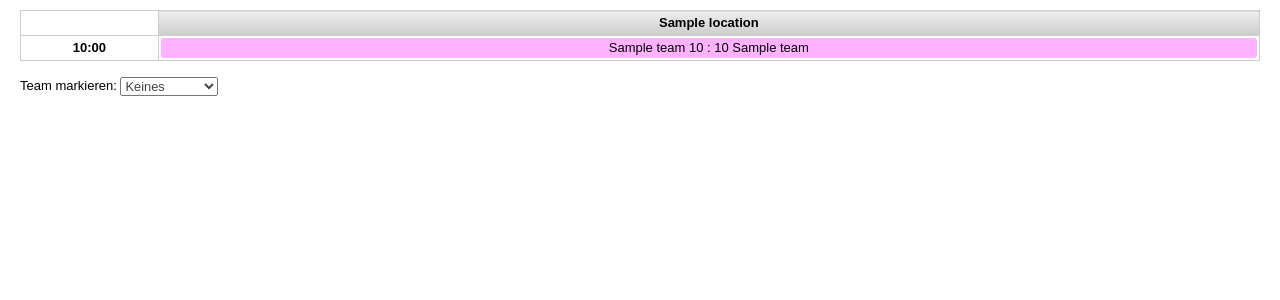
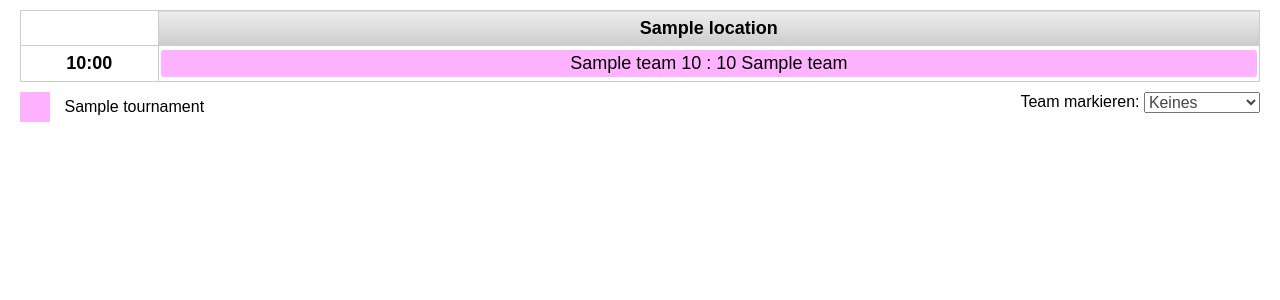
Before and after one commit to gloggi/habatu, a Django app: template habatu/templates/tournament/table_edit.html in a window 1280 px wide. Shown: the part 75-375 px from the top of the page. Run offline with Django 3.2, Linux system fonts and the light colour scheme; the template is opened without the code that fills it: values that come from a table or form of the project are taken from there, others are empty; tables that the repository leaves empty hold one stand-in row (values such as "Sample post"); parts of the project's set-up code (start-up, migrations or seed data) failed here and were passed over; some libraries are stand-ins or nearby versions.

Commit message:
tournament color legend

```diff
--- a/habatu/media/css/style.css
+++ b/habatu/media/css/style.css
@@ -100,6 +100,11 @@ table.stats_table th {
   height: 20px;
   padding: 2px;
   vertical-align:middle;
+  font-size: 18px;
+}
+
+#timetable th {
+  padding: 6px 0;
 }
 
 #timetable th.time {
@@ -132,6 +137,28 @@ tr.current th, tr.current td {
     background: #FFFFD9;
 }
 
+.tools {
+    margin-top: 10px;
+    font-size: 16px;
+}
+
+.marker {
+    float: right;
+}
+
+.tournament_label {
+    display: inline-block;
+    padding: 0 10px;
+}
+
+.legend .square {
+    display: inline-block;
+    position: relative;
+    top: 10px;
+    margin-top: -10px;
+    width: 30px;
+    height: 30px;
+}
 
 a.add_game {
     display: block;
--- a/habatu/templates/tournament/table_edit.html
+++ b/habatu/templates/tournament/table_edit.html
@@ -21,8 +21,9 @@
     {% endfor %}
   </tr>
 </table>
-<br/>
-<p>
+
+<div class="tools">
+    <span class="marker">
       Team markieren:
       <select id="teammarker">
         <option value="0">Keines</option>
@@ -30,6 +31,13 @@
           <option value="{{ team.id }}">{{ team.name }}</option>
         {% endfor %}
       </select>
-</p>
+    </span>
 
+    <span class="legend">
+    {% for tournament in tournaments %}
+        <div class="square t{{ tournament.id }}"></div>
+        <div class="tournament_label">{{ tournament }}</div>
+    {% endfor %}
+    </span>
+</div>
 {% endblock %}
--- a/habatu/tournament/views.py
+++ b/habatu/tournament/views.py
@@ -12,22 +12,26 @@ def table_edit(request):
     locations = Location.objects.all()
     timeframes = Timeframe.objects.all()
     teams = Team.objects.filter(tournament__hidden=False)
+    tournaments = Tournament.objects.filter(hidden=False)
 
     return render(request, 'tournament/table_edit.html', {
         'locations': locations,
         'timeframes': timeframes,
         'teams': teams,
+        'tournaments': tournaments,
     })
 
 def table_view(request):
     locations = Location.objects.all()
     timeframes = Timeframe.objects.all()
     teams = Team.objects.filter(tournament__hidden=False)
+    tournaments = Tournament.objects.filter(hidden=False)
 
     return render(request, 'tournament/table_view.html', {
         'locations': locations,
         'timeframes': timeframes,
         'teams': teams,
+        'tournaments': tournaments,
     })
 
 
```
Also changed, not shown: habatu/templates/tournament/table_view.html (+8 -0 lines). Lines whose indentation alone changed are shown as unchanged.
